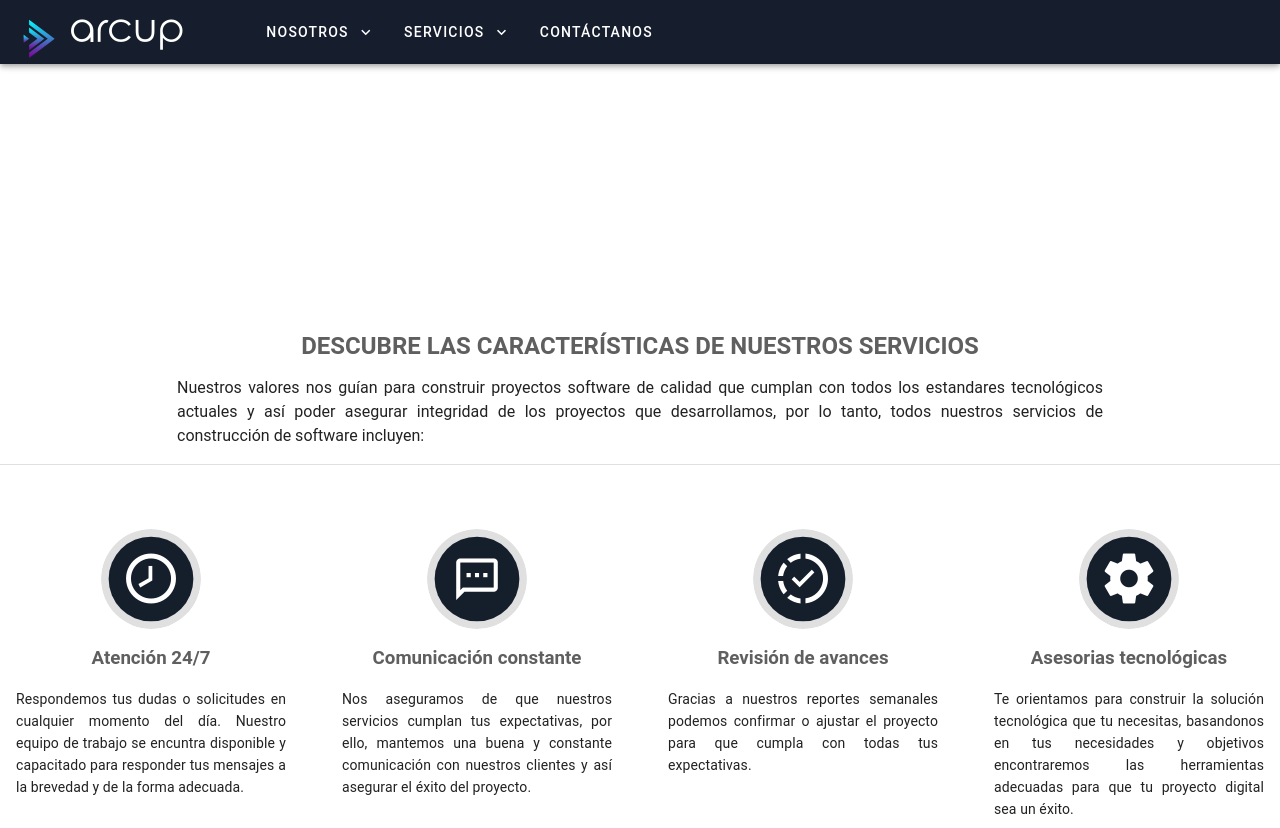
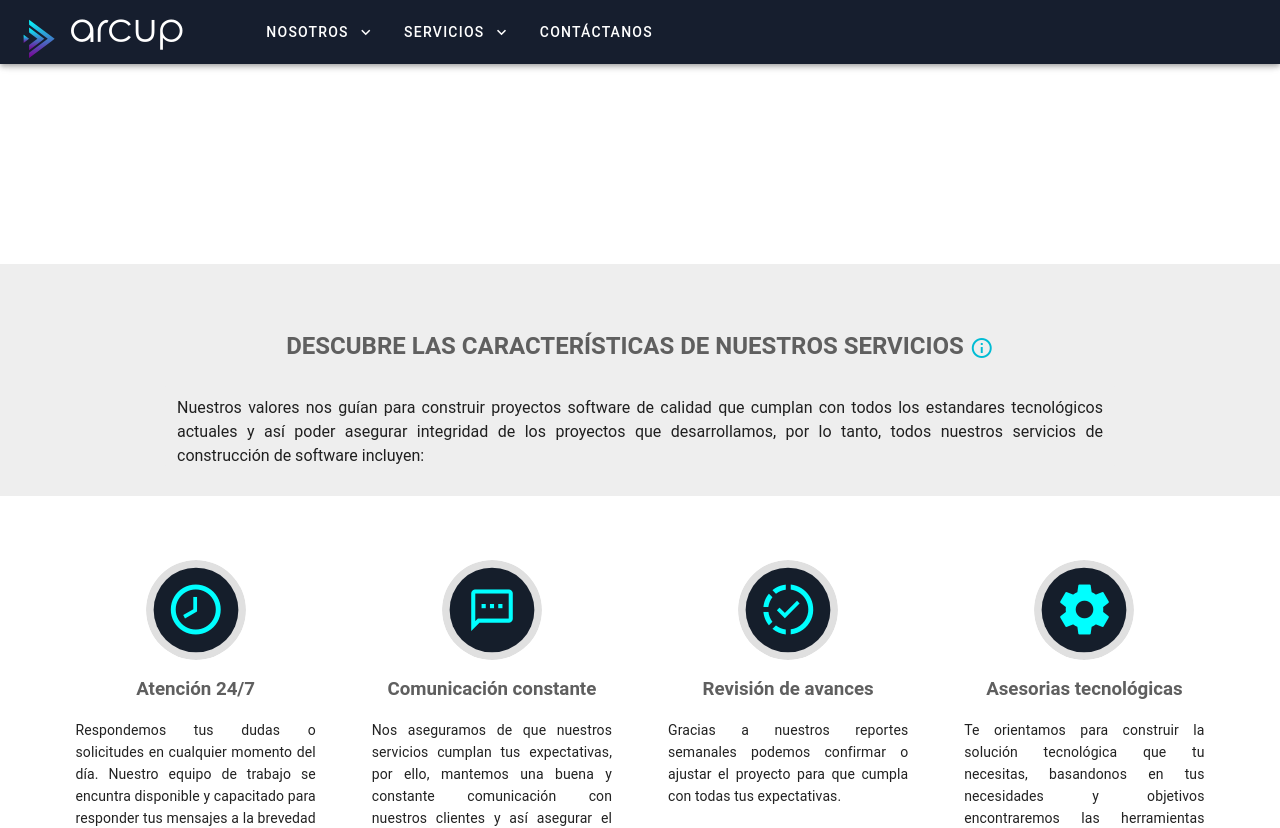
Before and after one commit to Arcup/Arcup-web, a Vue app in the folder arcup/: page /yourproject in a window 1280 px wide. Shown: the top 828 px of the page. Built offline with nearby package versions, Linux system fonts and the light colour scheme.

Commit message:
Actualización de vistas About/Contact/Project
Cambios estéticos menores

```diff
--- a/arcup/src/views/About.vue
+++ b/arcup/src/views/About.vue
@@ -10,13 +10,13 @@
   <v-container>
 
 
-    <v-row>
+    <v-row class="">
 
       <v-col cols="12" md="6" sm="6">
         <v-card-title class="title margin-text">Misión</v-card-title>
 
           <v-card-text class="text--primary">
-            <div class="text-justify text-card padding-button ">
+            <div class="text-justify text-card padding-button">
               Desarrollar y diseñar software de calidad basado en las nuevas
               tendencias tecnológicas, utilizando herramientas modernas y
               haciendo énfasis en la completitud de los requerimientos del
@@ -38,13 +38,17 @@
 
         <v-card-title>Nuestros valores</v-card-title>
 
-
           <v-card-text class="text--primary">
-            <div class="text-card">⚫ Responsabilidad</div>
-            <div class="text-card">⚫ Honestidad</div>
-            <div class="text-card">⚫ Competitividad</div>
-            <div class="text-card">⚫ Superar expectativas</div>
-            <div class="text-card padding-button">⚫ Innovación</div>
+            <div class="text-card"><v-icon color="cyan">
+               mdi-check </v-icon> Responsabilidad</div>
+            <div class="text-card"><v-icon color="cyan">
+               mdi-check </v-icon> Honestidad</div>
+            <div class="text-card"><v-icon color="cyan">
+               mdi-check </v-icon> Competitividad</div>
+            <div class="text-card"><v-icon color="cyan"
+            > mdi-check </v-icon> Superar expectativas</div>
+            <div class="text-card padding-button"><v-icon color="cyan">
+               mdi-check </v-icon> Innovación</div>
           </v-card-text>
       </v-col>
 
@@ -135,6 +139,9 @@ export default {
 .padding-button{
   padding-bottom: 30px;
 }
+.background-gray{
+  background-color: rgb(238, 238, 238);
+}
 
 
 </style>
--- a/arcup/src/views/Contact.vue
+++ b/arcup/src/views/Contact.vue
@@ -21,6 +21,7 @@
                 </v-card-text>
                 <v-card-text class="text-justify text-size">
                   <h2 class="h2">E-mail</h2>
+
                   <br />
                   arcup.management@outlook.com
                   <h2 class="h2"><br />Teléfono</h2>
--- a/arcup/src/views/YourProject.vue
+++ b/arcup/src/views/YourProject.vue
@@ -7,27 +7,32 @@
       max-width="100%"
       max-height="200"
     ></v-img>
-    <h2 class="text-center padding-top color-title pr-4 pl-4">
+    <div class="background-gray">
+    <h2 class="text-center padding-top pb-2 color-title pr-4 pl-4">
       DESCUBRE LAS CARACTERÍSTICAS DE NUESTROS SERVICIOS
+      <v-icon color="cyan">mdi-information-outline </v-icon>
     </h2>
-
-    <v-card class="mx-auto pt-3 pr-3 pl-3" flat width="950">
-      <p class="text-justify">
+    <v-container>
+      <v-card class="mx-auto pt-3 pr-3 pl-3 background-gray" flat width="950">
+      <p class="text-justify ">
         Nuestros valores nos guían para construir proyectos software de calidad
         que cumplan con todos los estandares tecnológicos actuales y así poder
         asegurar integridad de los proyectos que desarrollamos, por lo tanto,
         todos nuestros servicios de construcción de software incluyen:
       </p>
     </v-card>
+    </v-container>
+    </div>
 
-    <v-divider class="padding-top"></v-divider>
 
-    <v-row class="padding-bottom">
+    <v-container class="padding-top">
+      <v-row class="padding-bottom ">
       <v-col class="text-center" cols="12" sm="6" md="3" lg="3">
         <v-avatar size="100" class="background">
-          <v-icon size="60" dark> mdi-clock-time-eight-outline </v-icon>
+          <v-icon size="60" color="#00ffff"> mdi-clock-time-eight-outline </v-icon>
         </v-avatar>
         <h3 class="text-center m-padding-top color-title">Atención 24/7</h3>
+
         <v-card-text class="text-justify">
           Respondemos tus dudas o solicitudes en cualquier momento del día.
           Nuestro equipo de trabajo se encuntra disponible y capacitado para
@@ -36,7 +41,7 @@
       </v-col>
       <v-col class="text-center" cols="12" sm="6" md="3" lg="3">
         <v-avatar size="100" class="background">
-          <v-icon size="50" dark>mdi-message-processing-outline</v-icon>
+          <v-icon size="50" color="#00ffff">mdi-message-processing-outline</v-icon>
         </v-avatar>
         <h3 class="text-center m-padding-top color-title">
           Comunicación constante
@@ -50,7 +55,7 @@
 
       <v-col class="text-center" cols="12" sm="6" md="3" lg="3">
         <v-avatar size="100" class="background">
-          <v-icon size="60" dark>mdi-progress-check</v-icon>
+          <v-icon size="60" color="#00ffff">mdi-progress-check</v-icon>
         </v-avatar>
         <h3 class="text-center m-padding-top color-title">
           Revisión de avances
@@ -63,7 +68,7 @@
 
       <v-col class="text-center" cols="12" sm="6" md="3" lg="3">
         <v-avatar size="100" class="background">
-          <v-icon size="60" dark> mdi-cog </v-icon>
+          <v-icon size="60" color="#00ffff"> mdi-cog </v-icon>
         </v-avatar>
         <h3 class="text-center m-padding-top color-title">
           Asesorias tecnológicas
@@ -75,9 +80,12 @@
         </v-card-text>
       </v-col>
     </v-row>
+    </v-container>
+
 
     <div class="background-color padding-top">
-      <v-row class="">
+      <v-container>
+        <v-row class="">
         <v-col class="text-center " cols="12" sm="4" md="4" lg="4">
           <v-card class="mx-auto" max-width="344">
             <v-card-text>
@@ -134,6 +142,7 @@
           </v-card>
         </v-col>
       </v-row>
+      </v-container>
     </div>
     <base-footer> </base-footer>
   </div>
@@ -174,4 +183,7 @@ export default {
 .background-color {
   background-color: #161e2eff;
 }
+.background-gray{
+  background-color: rgb(238, 238, 238);
+}
 </style>
```
